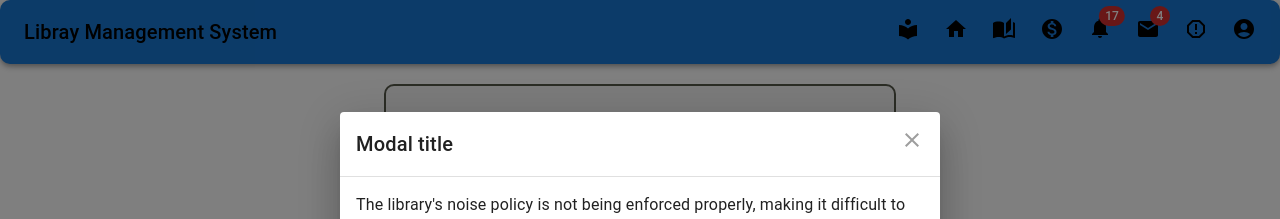
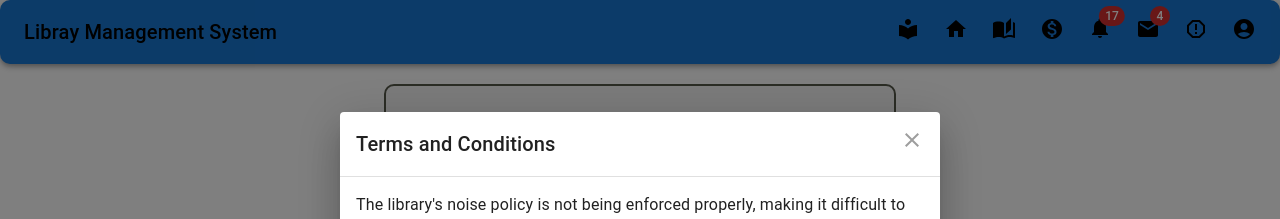
Before and after one commit to paranietharan74/library-management-system-website, a React (Create React App) app: page /complaint in a window 1280 px wide. Both pictures are taken after a click on the button "MAKE NEW COMPLAINT". Shown: the top 219 px of the page. Built offline with nearby package versions, Linux system fonts and the light colour scheme; a web font is replaced by a local one.

Commit message:
text changed

```diff
--- a/src/components/MakeComplaint.js
+++ b/src/components/MakeComplaint.js
@@ -40,7 +40,7 @@ export default function MakeComplaint() {
                 open={open}
             >
                 <DialogTitle sx={{ m: 0, p: 2 }} id="customized-dialog-title">
-                    Modal title
+                    Terms and Conditions
                 </DialogTitle>
                 <IconButton
                     aria-label="close"
```
